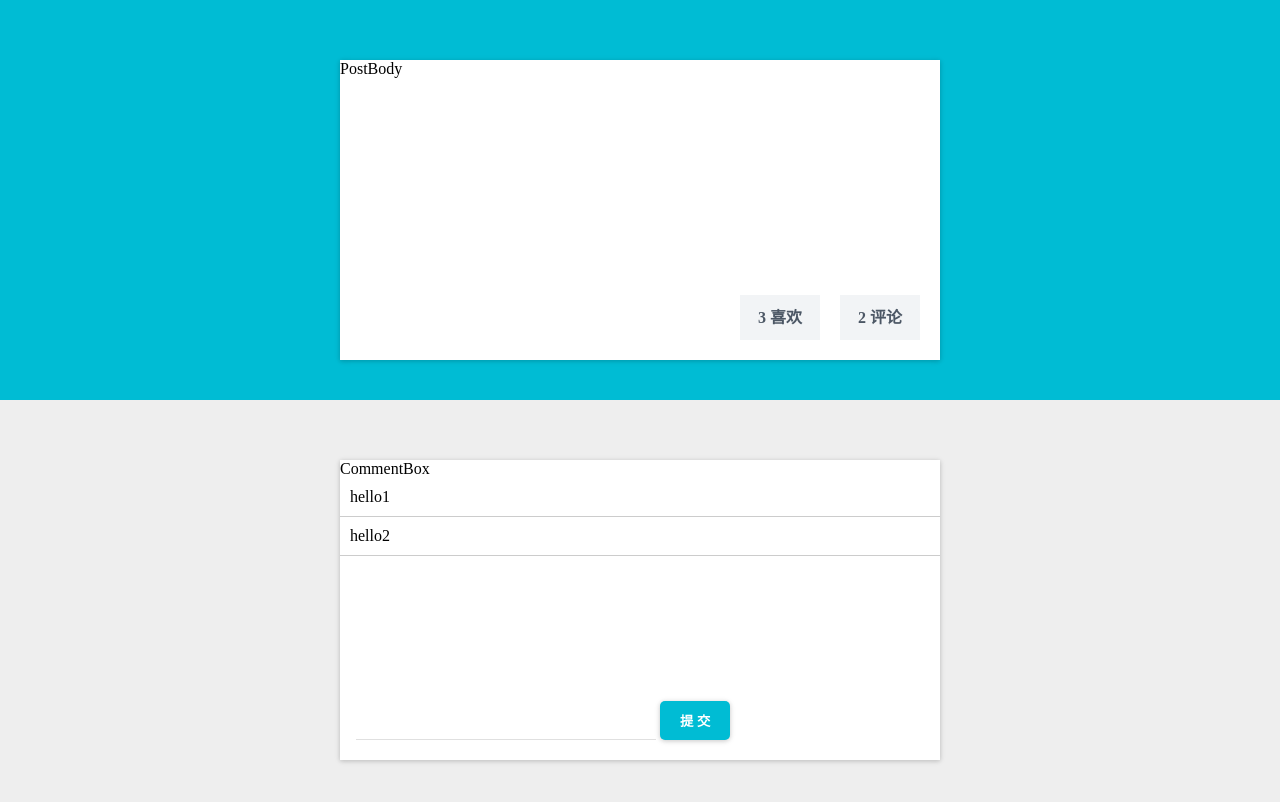
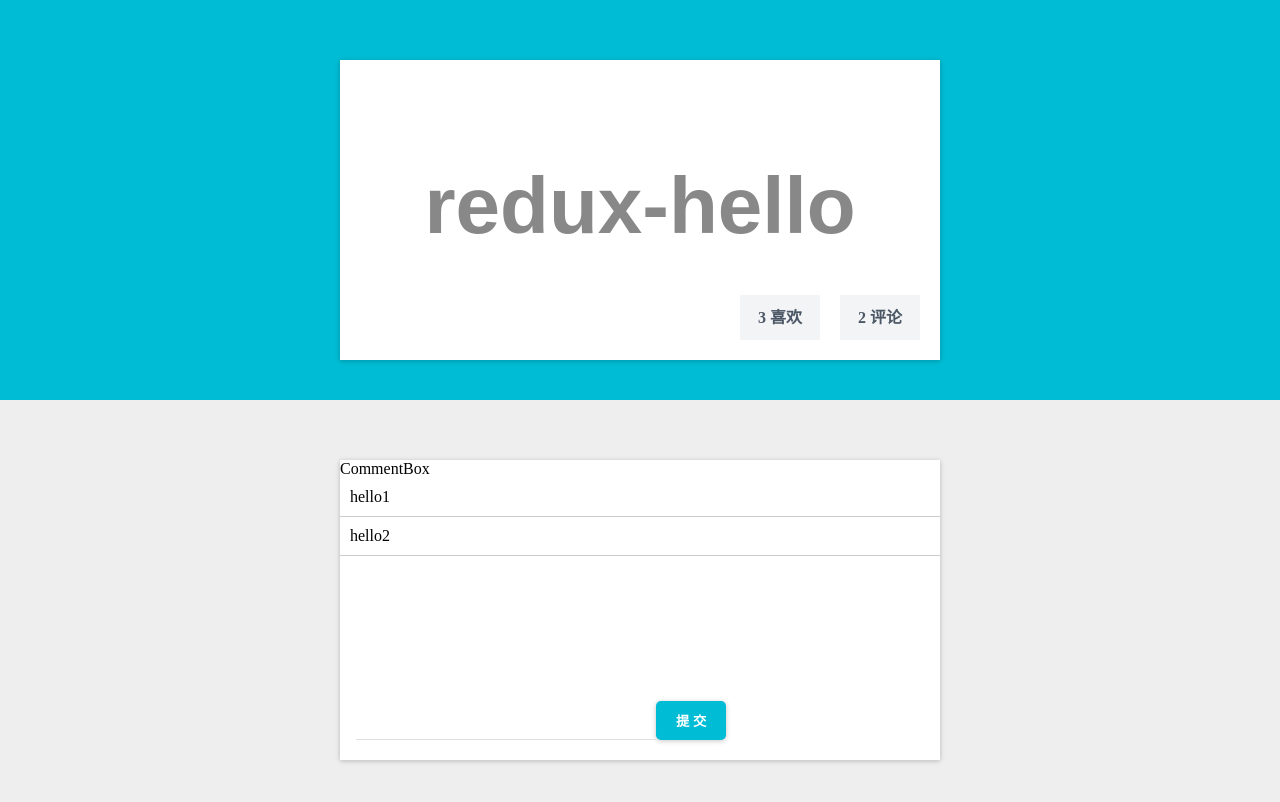
Before and after one commit to fightingljm/redux-demo, a React app: page /posts/1 in a window 1280 px wide. Shown: the top 802 px of the page. Built offline with nearby package versions, Linux system fonts and the light colour scheme.

Commit message:
show title

```diff
--- a/src/components/PostBody.js
+++ b/src/components/PostBody.js
@@ -10,7 +10,9 @@ class PostBody extends React.Component {
     console.log(this.props.posts[this.props.id -1 ].likes);
     return(
       <div className="post-body">
-        PostBody
+        <div className="title">
+          {this.props.posts[this.props.id -1 ].title}
+        </div>
         <div className="love-num num" onClick={this.handleClick.bind(this)}>
           {this.props.posts[this.props.id -1 ].likes} 喜欢
         </div>
--- a/src/main.css
+++ b/src/main.css
@@ -1,3 +1,6 @@
+*{
+  box-sizing: border-box;
+}
 body {
   margin: 0;
 }
@@ -10,6 +13,16 @@ body {
     clear: both;
 }
 
+.title{
+  width: 600px;
+  height: 300px;
+  color: #888;
+  text-align: center;
+  font-weight: bold;
+  font-size: 5em;
+  font-family: arial;
+  padding-top: 100px;
+}
 .top {
   height: 400px;
   background-color: rgb(0, 188, 212);
```
